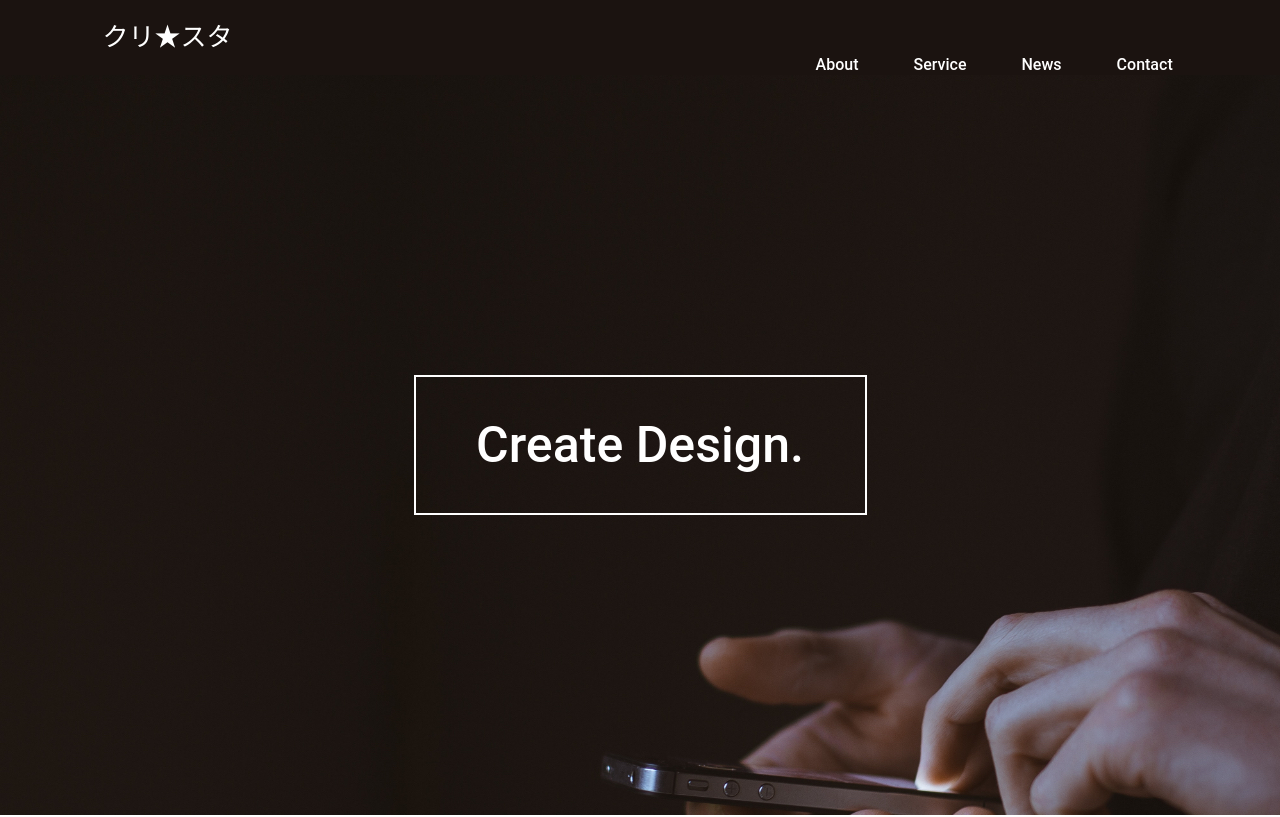
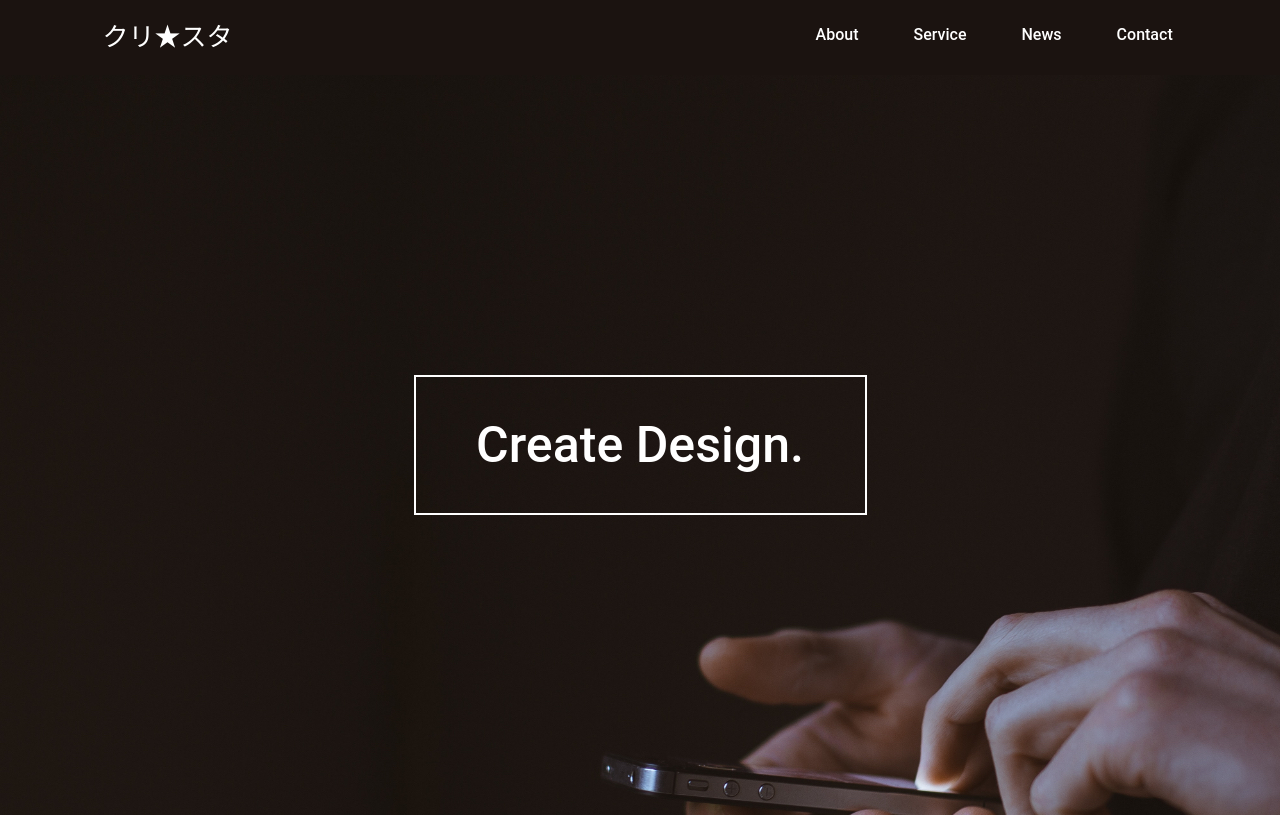
Before and after one commit to Y-Trs/-1, a plain HTML site: page index.html in a window 1280 px wide. Shown: the top 817 px of the page. Drawn offline with Linux system fonts and the light colour scheme.

Commit message:
PC表示の歳にメニュー位置がずれているのを修正

```diff
--- a/src/sass/partial/_menu.scss
+++ b/src/sass/partial/_menu.scss
@@ -4,6 +4,5 @@
     display: none;
     @include var.media-pc {
         display: inline-block;
-        line-height: 75px;
     }
 }
```
Also changed, not shown: src/css/style.css, src/css/style.min.css, 2 other files.
